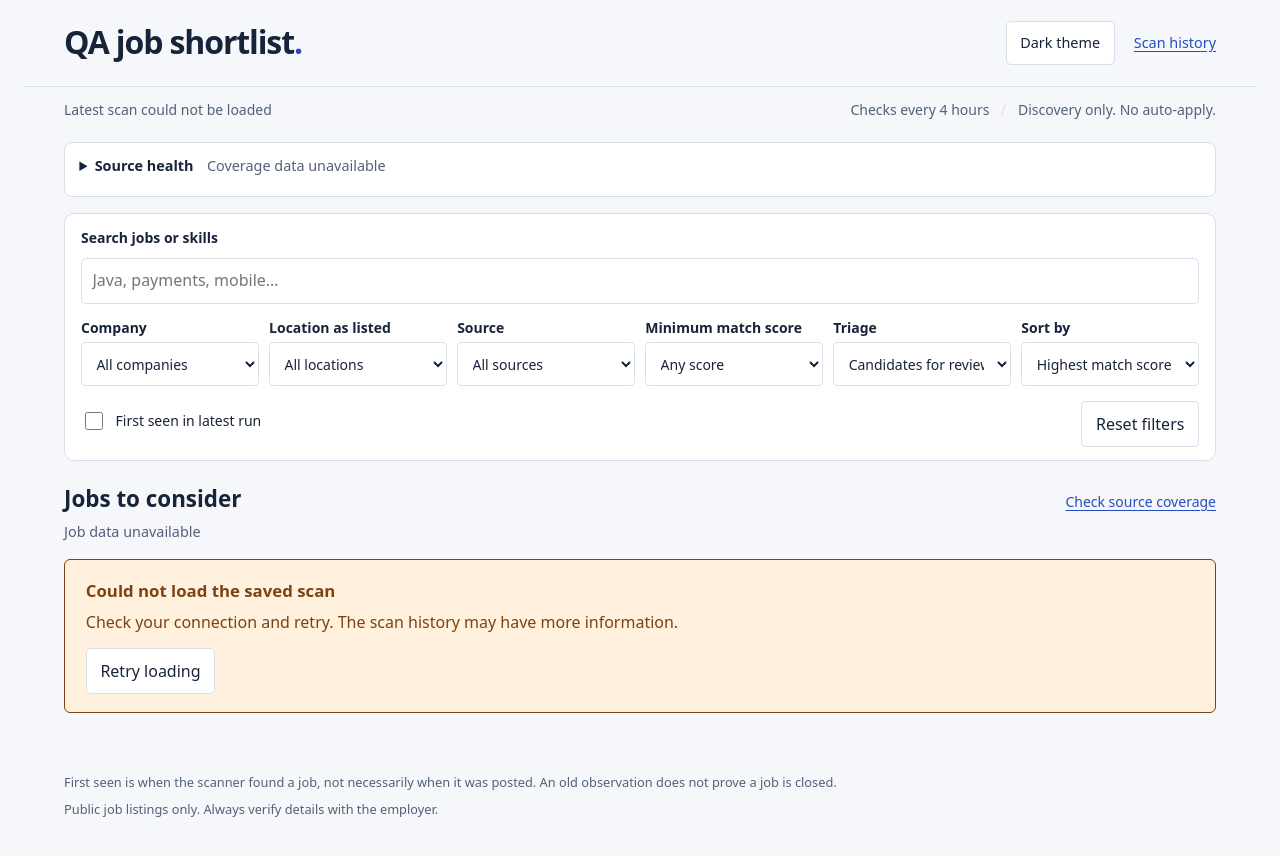
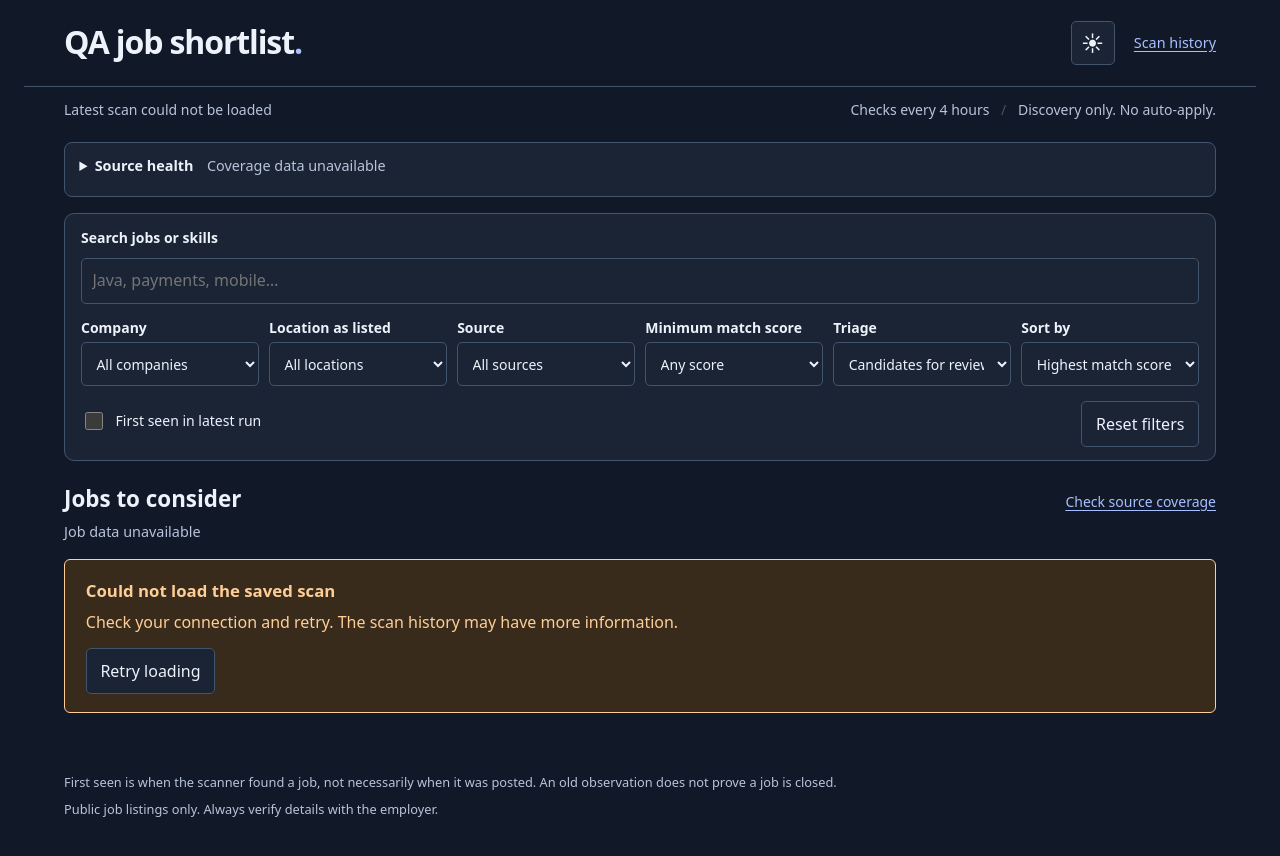
Before and after one commit to alif16syafri/job-scanner, a website: page web/index.html in a window 1280 px wide. Drawn offline with Linux system fonts and the light colour scheme; no server answers.

Commit message:
fix: default the shortlist to dark with an icon toggle

```diff
--- a/web/app.mjs
+++ b/web/app.mjs
@@ -100,8 +100,18 @@ $('filters').addEventListener('reset',e=>{
  render();
 });
 $('clear').addEventListener('click',()=>$('filters').reset());$('retry').addEventListener('click',load);
-let theme='light';try{theme=localStorage.getItem('dita-theme')||'light';}catch{}
-function setTheme(){document.documentElement.dataset.theme=theme;$('theme').textContent=theme==='dark'?'Light theme':'Dark theme';$('theme').setAttribute('aria-pressed',String(theme==='dark'));}
+let theme='dark';
+try {
+ if(localStorage.getItem('dita-theme')==='light')theme='light';
+}catch{}
+function setTheme(){
+ const isDark=theme==='dark';
+ const label=isDark?'Switch to light theme':'Switch to dark theme';
+ document.documentElement.dataset.theme=theme;
+ $('theme').querySelector('span').textContent=isDark?'☀︎':'☾';
+ $('theme').setAttribute('aria-label',label);
+ $('theme').title=label;
+}
 setTheme();$('theme').addEventListener('click',()=>{theme=theme==='dark'?'light':'dark';try{localStorage.setItem('dita-theme',theme);}catch{}setTheme();});
 document.querySelector('a[href="#coverage"]').addEventListener('click',()=>{$('coverage').open=true;});
 load();
--- a/web/index.html
+++ b/web/index.html
@@ -1,5 +1,5 @@
 <!doctype html>
-<html lang="en">
+<html lang="en" data-theme="dark">
 <head>
  <meta charset="utf-8"><meta name="viewport" content="width=device-width,initial-scale=1">
  <meta name="description" content="Review QA job matches, eligibility checks, and discovery coverage .">
@@ -8,7 +8,7 @@
 </head>
 <body>
  <a class="skip" href="#results">Skip to jobs</a>
- <header class="masthead"><div><h1>QA job shortlist<span>.</span></h1></div><div class="header-actions"><button id="theme" type="button">Dark theme</button><a href="https://github.com/alif16syafri/job-scanner/actions/workflows/discovery.yml" target="_blank" rel="noopener noreferrer">Scan history</a></div></header>
+ <header class="masthead"><div><h1>QA job shortlist<span>.</span></h1></div><div class="header-actions"><button id="theme" type="button" aria-label="Switch to light theme" title="Switch to light theme"><span aria-hidden="true">☀︎</span></button><a href="https://github.com/alif16syafri/job-scanner/actions/workflows/discovery.yml" target="_blank" rel="noopener noreferrer">Scan history</a></div></header>
  <main>
   <section class="runline" aria-label="Scan status"><p id="updated">Loading the latest scan…</p><p>Checks every 4 hours <span class="separator">/</span> Discovery only. No auto-apply.</p></section>
   <div id="stale" class="notice" hidden></div>
--- a/web/style.css
+++ b/web/style.css
@@ -45,6 +45,7 @@ h1{font:700 clamp(1.45rem,3vw,2rem)/1.15 system-ui,sans-serif;letter-spacing:-.0
 .reason-panel h4{margin:.85rem 0 .25rem}
 .reason-panel ul{margin:.25rem 0 .85rem;padding-left:1.25rem}
 .back{display:none}
+#theme{display:grid;place-items:center;width:44px;height:44px;padding:0;font-size:1.35rem;line-height:1}
 @media(max-width:720px){
  .split{display:block}
  #jobs{max-height:none}
```
Also changed, not shown: scripts/check-dashboard.mjs (+8 -2 lines).
